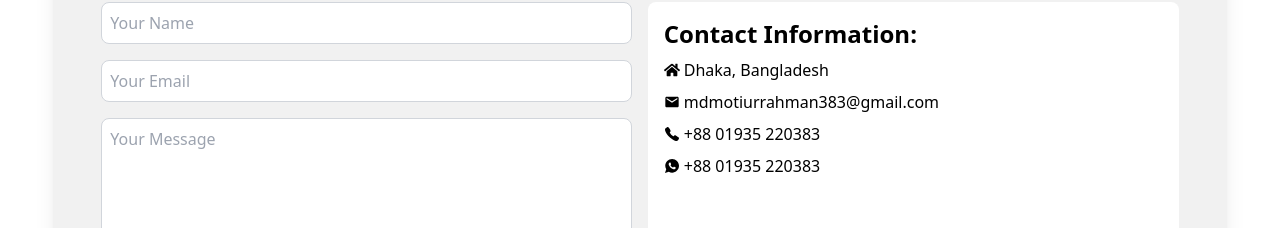
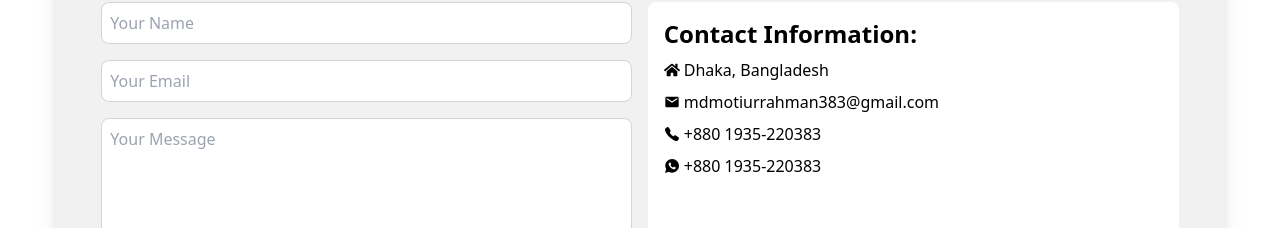
Before and after one commit to Motiur-Rahman-Dhrubo/my-portfolio, a React (Vite) app: page / in a window 1280 px wide. Shown: the part 3478-3706 px from the top of the page. Built offline with nearby package versions, Linux system fonts and the light colour scheme.

Commit message:
menu bg change

```diff
--- a/src/components/ContactMe/ContactMe.jsx
+++ b/src/components/ContactMe/ContactMe.jsx
@@ -57,8 +57,8 @@ const ContactMe = () => {
                     <h2 className="md:text-2xl text-base font-bold">Contact Information:</h2>
                     <p className="flex items-center gap-1 md:text-base text-sm"><FaHome />Dhaka, Bangladesh</p>
                     <p className="flex items-center gap-1 md:text-base text-sm"><MdEmail />mdmotiurrahman383@gmail.com</p>
-                    <p className="flex items-center gap-1 md:text-base text-sm"><IoCall />+88 01935 220383</p>
-                    <p className="flex items-center gap-1 md:text-base text-sm"><IoLogoWhatsapp />+88 01935 220383</p>
+                    <p className="flex items-center gap-1 md:text-base text-sm"><IoCall />+880 1935-220383</p>
+                    <p className="flex items-center gap-1 md:text-base text-sm"><IoLogoWhatsapp />+880 1935-220383</p>
                 </div>
             </div>
         </div>
--- a/src/index.css
+++ b/src/index.css
@@ -11,3 +11,9 @@
 input, textarea {
     background-color: white;
 }
+
+@media (max-width: 1023px) {
+    .menu {
+        background-color: white;
+    }
+}
```
